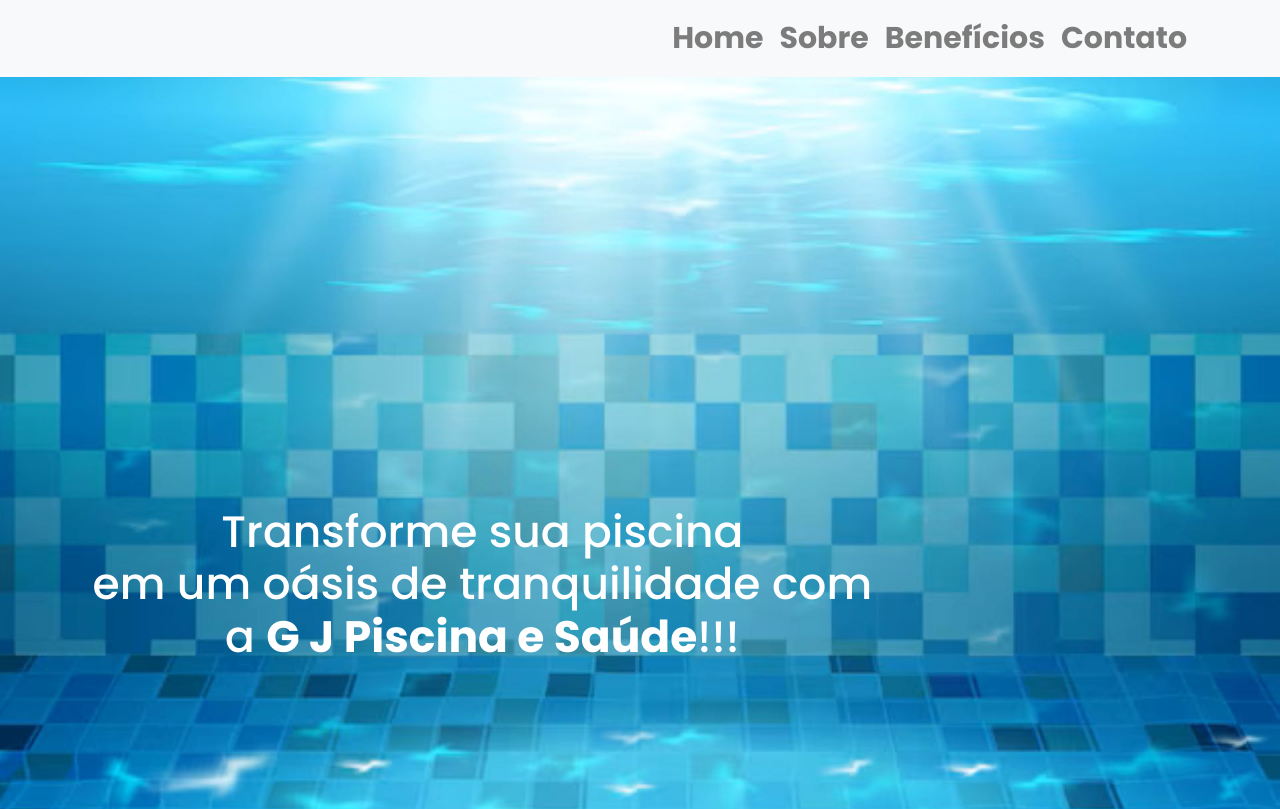
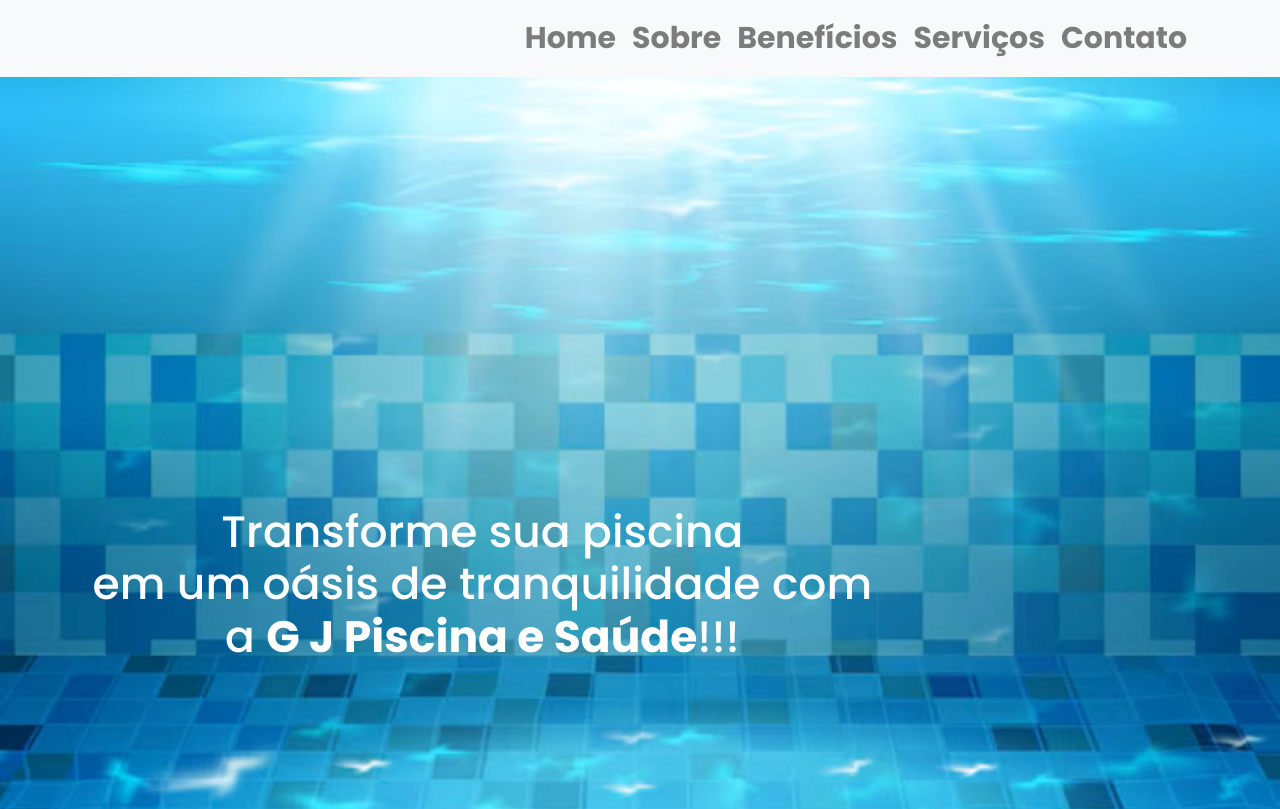
Before and after one commit to nayarakarinearaujo/gj.piscinaesaude, a plain HTML site: page index.html in a window 1280 px wide. Shown: the top 809 px of the page. Drawn offline with nearby package versions, Linux system fonts and the light colour scheme; a web font is replaced by a local one.

Commit message:
Update index.html

```diff
--- a/index.html
+++ b/index.html
@@ -28,6 +28,9 @@
                     </li>
                     <li class="nav-item">
                         <a class="nav-link" href="#beneficios">Benefícios</a>
+                    </li>
+                     <li class="nav-item">
+                        <a class="nav-link" href="#servicos">Serviços</a>
                     </li>
                     <li class="nav-item">
                         <a class="nav-link" href="#contato">Contato</a>
```
